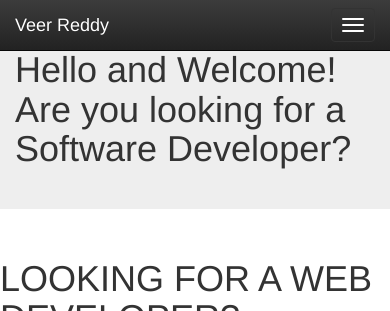
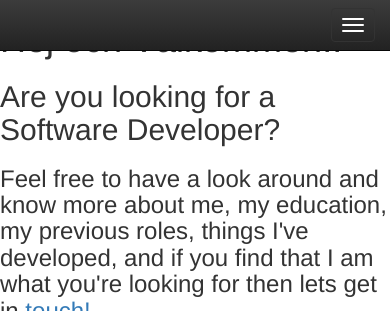
Before and after one commit to veerreddysathi/MyWebsite, a Django app: page / in a window 390 px wide; the page is wider, and only the part inside the window is pictured. Shown: the top 311 px of that part. Run offline with Django 3.2, Linux system fonts and the light colour scheme; some libraries are stand-ins or nearby versions.

Commit message:
Added parallax design to the landing page

```diff
--- a/mproject/urls.py
+++ b/mproject/urls.py
@@ -20,6 +20,7 @@ from veer import views
 urlpatterns = [
     url(r'^admin/', admin.site.urls),
 	url(r'^$', views.index, name="index"),
+	url(r'^home/', views.home, name="home"),
 	url(r'^education/', views.education, name="education"),
 	url(r'^experience/', views.experience, name="experience"),
 	url(r'^skills/', views.skills, name="skills"),
--- a/templates/application/index.html
+++ b/templates/application/index.html
@@ -1,24 +1,27 @@
 {% extends "base_template.html" %}
-{% block title %} Home | {{ block.super }} {% endblock title %}
+{% block title %} Veer Reddy Sathi | {{ block.super }} {% endblock title %}
+
+{% load static %}
 
 {% block content %}
-	<div class="jumbotron">
-		<div class="container">
-			<div class="row">
-				<div class="col-xs-12">
-					<h1>Hello and Welcome! Are you looking for a Software Developer?</h1>
-				</div>
-			</div>
+<div class="parallax">
+	<div class="row knowmore">
+		<div class="col-sm-5 col-sm-offset-7 intro">
+			<strong><h1 id="content1">Hej och Välkommen!!</h1></strong>
+			<strong><h2 id="content1">Are you looking for a Software Developer?</h2></strong>
+			<strong><h3 id="content1">Feel free to have a look around and know more about me, my education, my previous roles, things I've developed, and if you find that I am what you're looking for then lets get in <a href="#personality">touch!</a></h3></strong>
 		</div>
 	</div>
-    <div>
-        <div class="container">
-            <div class="row">
-                <div class="h1 cg-font">LOOKING FOR A WEB DEVELOPER?</div>
-                <div class="h2 cg-font">HEJ, I'M A WEB DEVELOPER & PROGRAMMER LIVING IN SWEDEN. I MAKE WEB APPLICATIONS
-                    USUALLY IN DJANGO
-                </div>
-            </div>
-        </div>
-    </div>
+</div>
+
+<div  class="personality parallax" id="personality">
+	<div class="row">
+		<div class="col-xs-12 col-sm-6 col-sm-offset-3">
+			<strong><h1 class="personality-heading intro" id="content1">Personality Traits</h1></strong>
+			<img class="personality-image" src="{% static 'img/personality.png' %}">
+		</div>
+	</div>
+</div>
+
+<!--<div class="parallax" id="parallax1"></div>-->
 {% endblock %}
--- a/templates/snippets/navbar.html
+++ b/templates/snippets/navbar.html
@@ -7,11 +7,11 @@
                         <span class="icon-bar"></span>
                         <span class="icon-bar"></span>
                     </button>
-                    <a class="navbar-brand" href="#">Veer Reddy</a>
                 </div>
 				<div id="navbar" class="navbar-collapse collapse">
                 <ul class="nav navbar-nav">
-                    <li class="{% if navbar == 'profile' %}active{% endif %}"><a href="/#/"><span class="glyphicon glyphicon-home" aria-hidden="true"></span> Home</a></li>
+                    <li class="{% if navbar == 'profile' %}active{% endif %}"><a class="navbar-brand active" href="/#/">Veer Reddy</a></li>
+					<li class="{% if navbar == 'home' %}active{% endif %}"><a href="/home/"><span class="glyphicon glyphicon-home" aria-hidden="true"></span> Home</a></li>
                     <li class="{% if navbar == 'education' %}active{% endif %}"><a href="/education/"><span class="glyphicon glyphicon-education" aria-hidden="true"></span> Education</a></li>
 					<li class="{% if navbar == 'experience' %}active{% endif %}"><a href="/experience/"><span class="glyphicon glyphicon-briefcase" aria-hidden="true"></span> Experience</a></li>
                     <li class="{% if navbar == 'skills' %}active{% endif %}"><a href="/skills/"><span class="glyphicon glyphicon-plus" aria-hidden="true"></span> Skills</a></li>
--- a/veer/views.py
+++ b/veer/views.py
@@ -9,6 +9,11 @@ from django.shortcuts import render
 def index(request):
     context = {"navbar": "profile"}
     return render(request, "application/index.html", context)
+
+
+def home(request):
+    context = {"navbar": "home"}
+    return render(request, "application/wip.html", context)
 
 
 def education(request):
```
Also changed, not shown: templates/application/home.html (added, +24 -0 lines), 3 other files.
